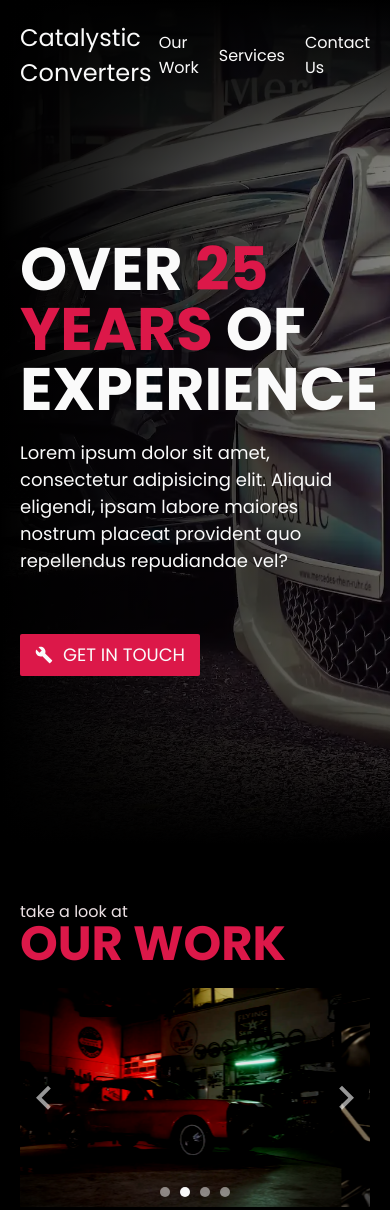
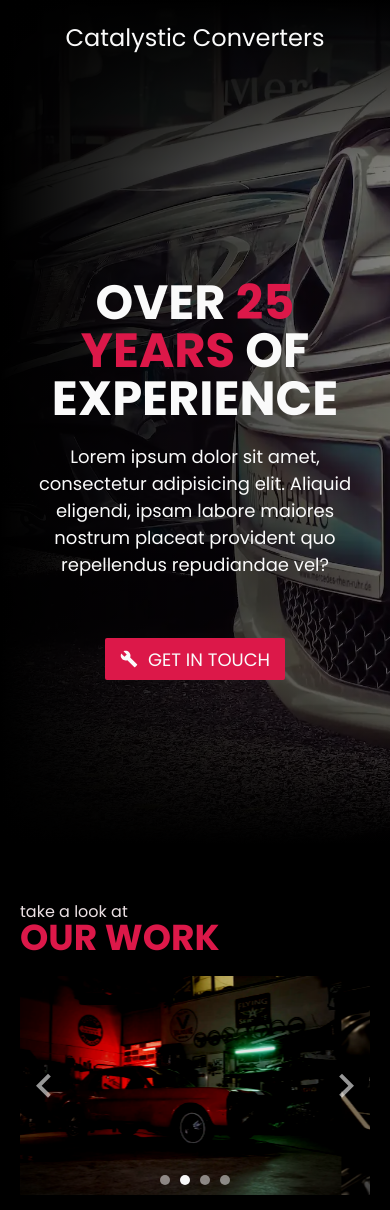
Before and after one commit to BijanProgrammerWebsites/motorpool, a website: page src/index.html in a window 390 px wide. Shown: the top 1210 px of the page. Drawn offline with Linux system fonts and the light colour scheme.

Commit message:
[ADD] responsiveness

```diff
--- a/src/styles/scss/global.scss
+++ b/src/styles/scss/global.scss
@@ -216,3 +216,13 @@ section {
 .primary {
     color: var(--color-primary);
 }
+
+@media (max-width: 450px) {
+    section {
+        > .title {
+            h2 {
+                font-size: 3.6rem;
+            }
+        }
+    }
+}
--- a/src/styles/scss/header.scss
+++ b/src/styles/scss/header.scss
@@ -3,6 +3,7 @@ header {
 
     display: flex;
     flex-direction: column;
+    gap: 8rem;
 
     min-height: 100vh;
 
@@ -104,3 +105,31 @@ header {
         }
     }
 }
+
+@media (max-width: 700px) {
+    header {
+        nav {
+            justify-content: center;
+
+            ul {
+                display: none;
+            }
+        }
+
+        .hero {
+            align-items: center;
+
+            text-align: center;
+        }
+    }
+}
+
+@media (max-width: 450px) {
+    header {
+        .hero {
+            h1 {
+                font-size: 4.8rem;
+            }
+        }
+    }
+}
--- a/src/styles/scss/services.scss
+++ b/src/styles/scss/services.scss
@@ -28,3 +28,19 @@
         }
     }
 }
+
+@media (max-width: 450px) {
+    #services {
+        ul {
+            li {
+                padding: 1rem;
+
+                font-size: 1.6rem;
+
+                &:last-of-type {
+                    font-size: 2.8rem;
+                }
+            }
+        }
+    }
+}
```
Also changed, not shown: src/styles/css/global.css, src/styles/css/header.css, src/styles/css/services.css, 3 other files.
